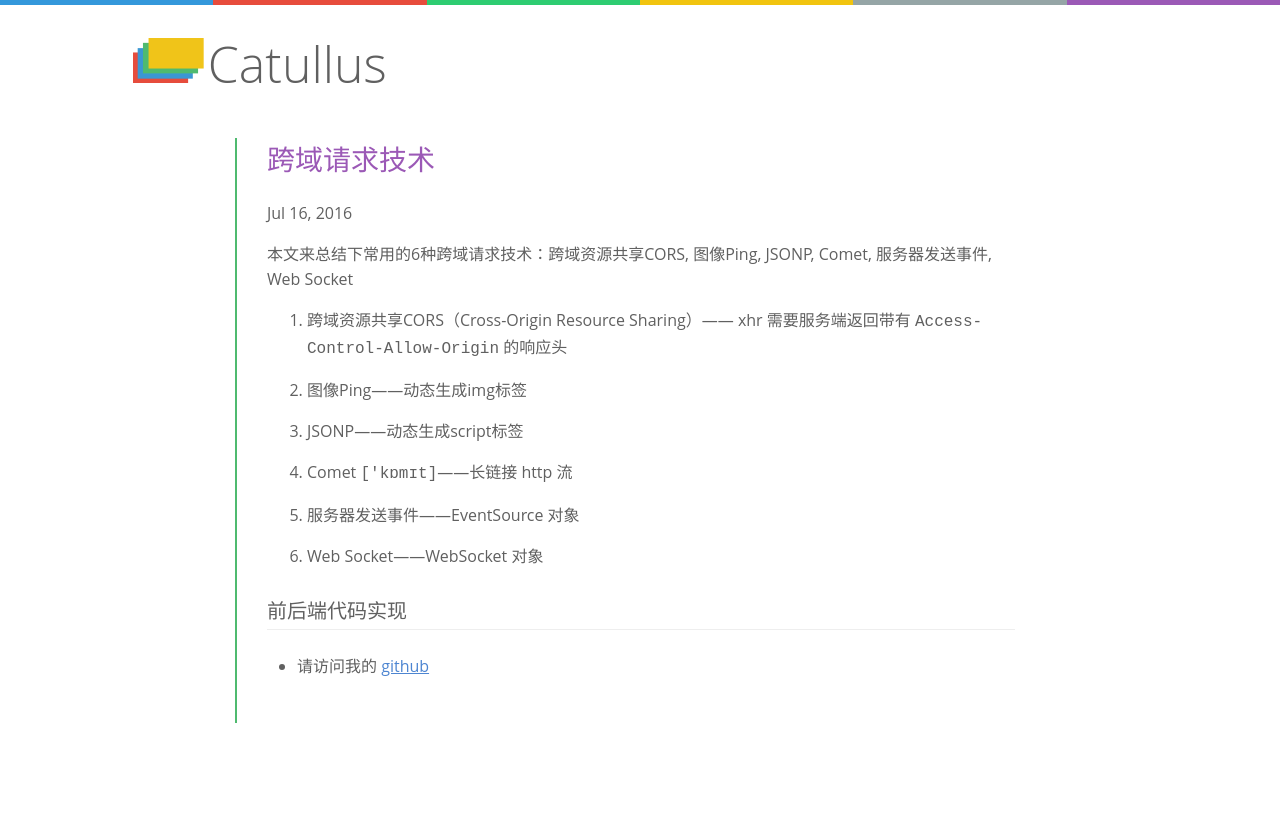
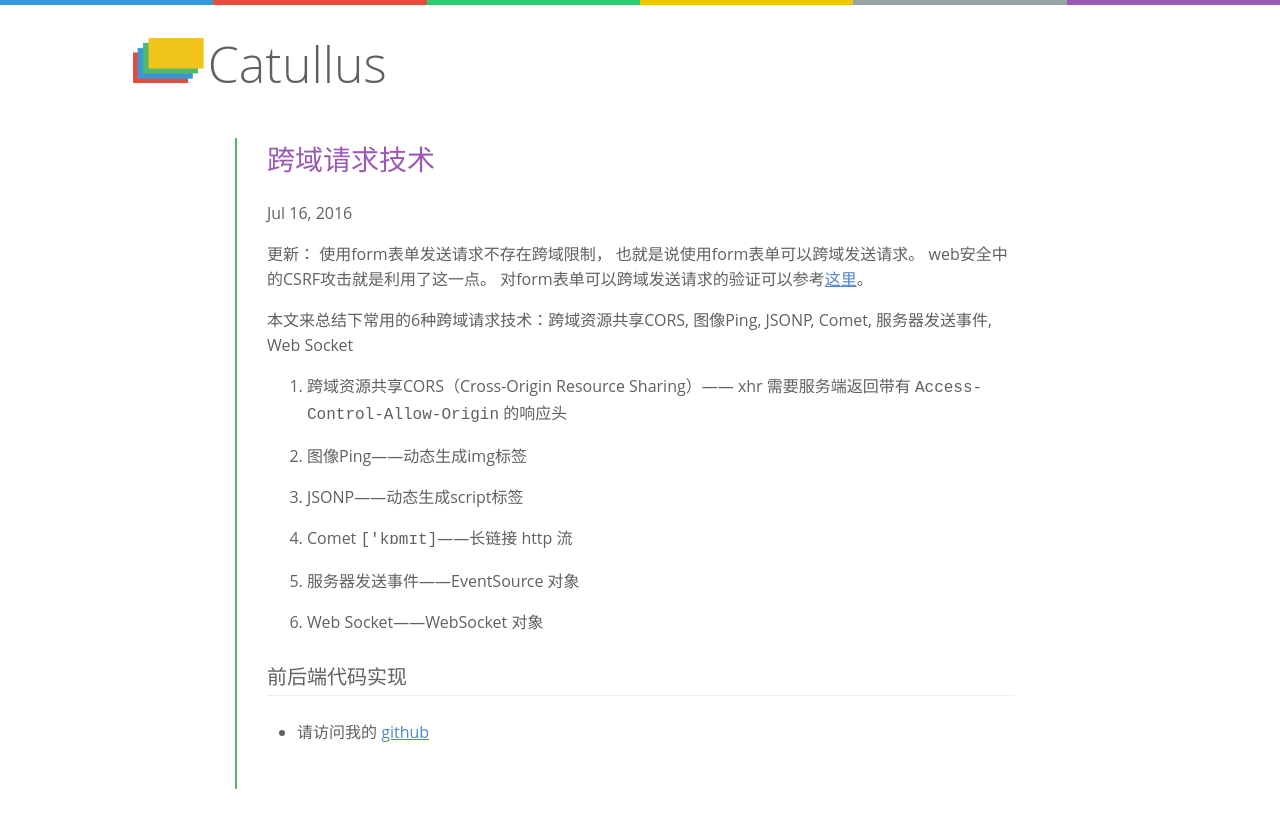
Before and after one commit to Yann-Wang/yann-wang.github.io, a Jekyll site: the page built from _posts/2016-07-16-cross-origin-request-technology.md, in a window 1280 px wide. Shown: the top 828 px of the page. Built offline with Jekyll 4.4.1, drawn with Linux system fonts in a browser that asks for light colours.

Commit message:
update 'cross origin'

```diff
--- a/_posts/2016-07-16-cross-origin-request-technology.md
+++ b/_posts/2016-07-16-cross-origin-request-technology.md
@@ -4,6 +4,11 @@ title: 跨域请求技术
 date: 2016-07-16
 tags: [cross origin, CORS, imgPing, jsonp, Comet, Server-Sent Events, Web Socket]
 ---
+
+更新： 使用form表单发送请求不存在跨域限制， 也就是说使用form表单可以跨域发送请求。
+web安全中的CSRF攻击就是利用了这一点。
+对form表单可以跨域发送请求的验证可以参考[这里](https://github.com/Yann-Wang/csrf-demo)。
+
 本文来总结下常用的6种跨域请求技术：跨域资源共享CORS, 图像Ping, JSONP, Comet, 服务器发送事件, Web Socket
 
 1. 跨域资源共享CORS（Cross-Origin Resource Sharing）------ xhr  需要服务端返回带有  `Access-Control-Allow-Origin` 的响应头
```
